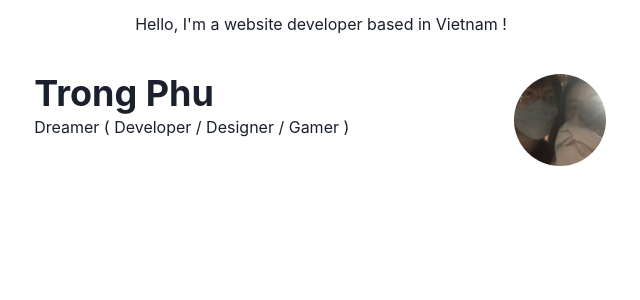
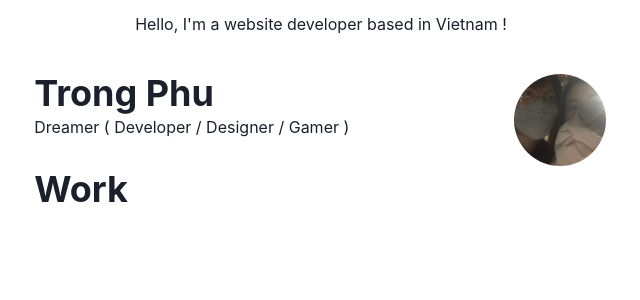
Before and after one commit to phuqn10x/Trxng_Phz, a Next.js app: page / in a window 1280 px wide. Shown: the top 300 px of the page, without its empty margins (319-959 px from the left). Built offline with nearby package versions, Linux system fonts and the light colour scheme.

Commit message:
up home-page

```diff
--- /dev/null
+++ b/src/app/components/section.tsx
@@ -0,0 +1,26 @@
+
+import { motion } from 'framer-motion'
+import { chakra, shouldForwardProp } from '@chakra-ui/react'
+
+const StyleDiv = chakra(motion.div, {
+    shouldForwardProp: prop => {
+        return shouldForwardProp(prop) || prop === 'transition'
+    }}
+)
+
+interface Props{
+    children : React.ReactNode
+    delay: number
+}
+const Section = ({ children, delay = 0}: Props) => (
+    <StyleDiv
+        initial={{ y: 10, opacity: 0}}
+        animate={{ y:0, opacity: 1}}
+        transition={{ duration: 0.8 , delay}}
+        mb={6}
+    >
+        {children}
+    </StyleDiv>
+)
+
+export default Section
--- a/src/app/page.tsx
+++ b/src/app/page.tsx
@@ -16,8 +16,10 @@ import {
 import Image from "next/image";
 import styles from "./page.module.css";
 import { format } from 'path';
-
+import Section from './components/section'
+import Layout from './components/layouts/article'
 const Home = () => (
+    <Layout>
  <Container>
         <Box
             borderRadius="lg"
@@ -43,7 +45,6 @@ const Home = () => (
                 ml={{ md: 6}}
                 textAlign="center"
             >
-
                 <Avatar
                     borderColor={"whiteAlpha.800"}
                     borderWidth={2}
@@ -51,12 +52,22 @@ const Home = () => (
                     size='xl'
                     src="/images/me_and_gf.jpg"
                     name="Profle image"
-
                 />
-
             </Box>
         </Box>
+
+        <Section delay={0.1}>
+            <Heading as="h3" variant="section-title">
+                Work
+            </Heading>
+            {/* <Paragrah>
+                Trong Phu is a front-end developer and a designer based in hanoi with a
+                passion for building digital services/stuff he wants. but he didn't do anything
+            </Paragrah> */}
+        </Section>
     </Container>
+    </Layout>
+
 );
 
 export default Home
```
Lines whose indentation alone changed are shown as unchanged.
